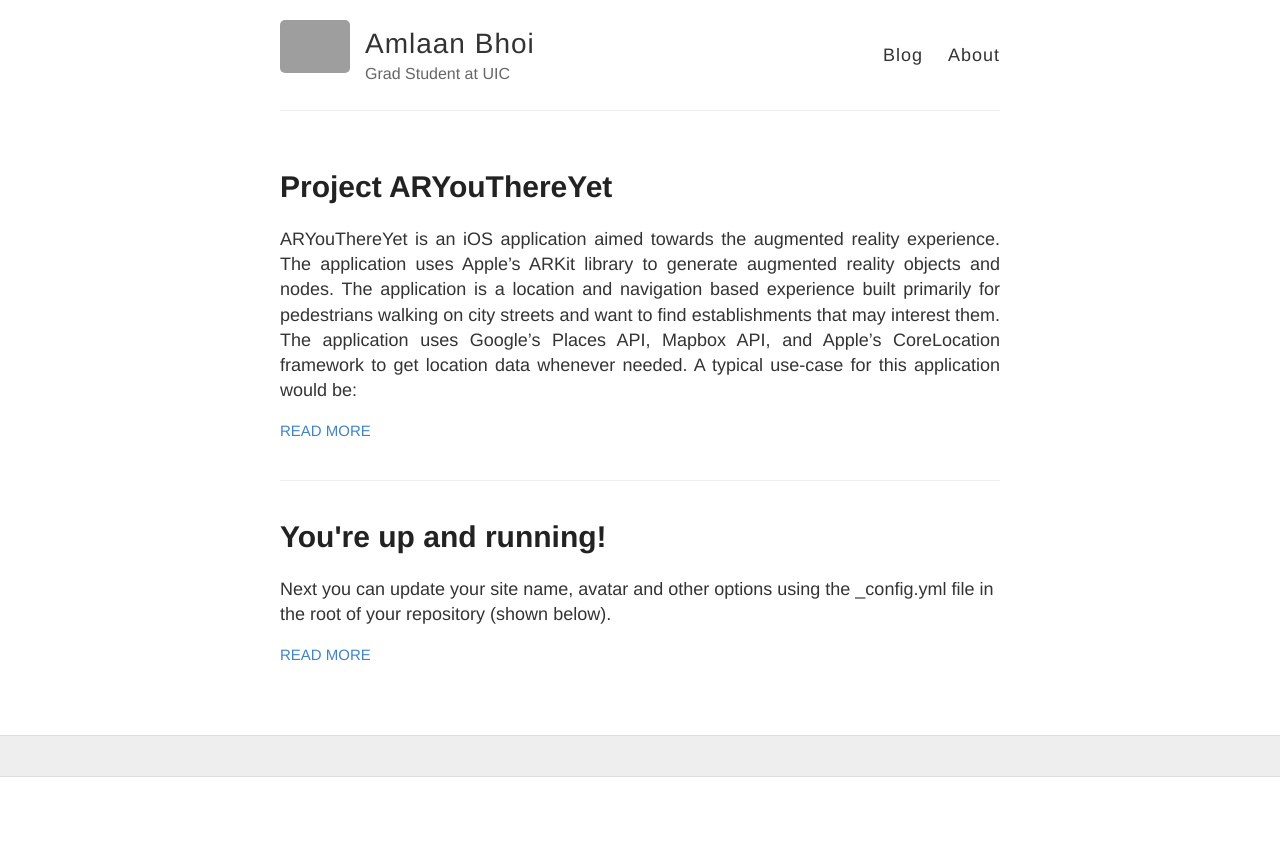
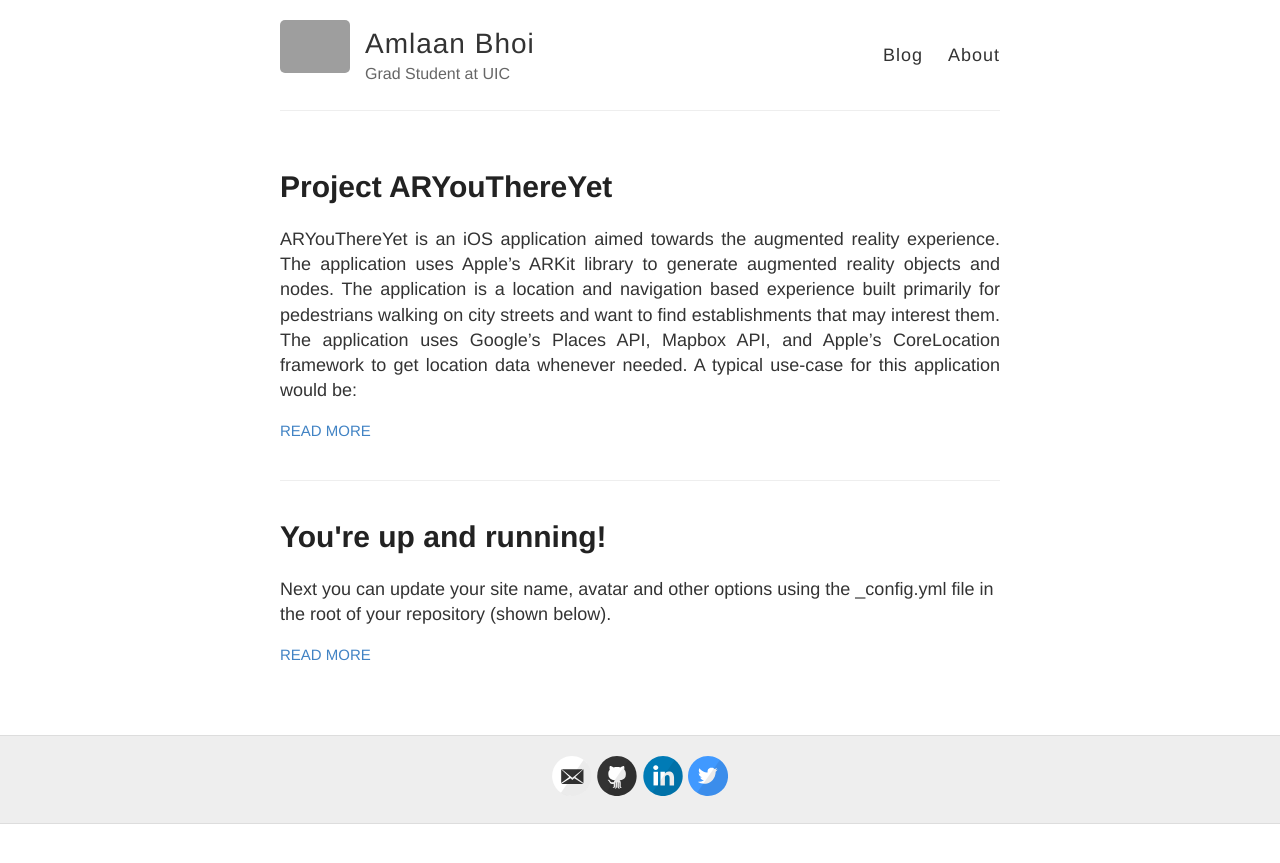
Before and after one commit to abhoi/blog_2, a Jekyll site: the page built from index.html, in a window 1280 px wide. Shown: the top 863 px of the page. Built offline with Jekyll 4.4.1, drawn with Linux system fonts in a browser that asks for light colours; grey boxes are pictures that could not be loaded.

Commit message:
Update svg-icons.html

```diff
--- a/_includes/svg-icons.html
+++ b/_includes/svg-icons.html
@@ -1,4 +1,4 @@
-<!-- {% if site.footer-links.dribbble %}<a href="https://dribbble.com/{{ site.footer-links.dribbble }}"><i class="svg-icon dribbble"></i></a>{% endif %}
+{% if site.footer-links.dribbble %}<a href="https://dribbble.com/{{ site.footer-links.dribbble }}"><i class="svg-icon dribbble"></i></a>{% endif %}
 {% if site.footer-links.email %}<a href="mailto:{{ site.footer-links.email }}"><i class="svg-icon email"></i></a>{% endif %}
 {% if site.footer-links.facebook %}<a href="https://www.facebook.com/{{ site.footer-links.facebook }}"><i class="svg-icon facebook"></i></a>{% endif %}
 {% if site.footer-links.flickr %}<a href="https://www.flickr.com/{{ site.footer-links.flickr }}"><i class="svg-icon flickr"></i></a>{% endif %}
@@ -10,16 +10,4 @@
 {% if site.footer-links.twitter %}<a href="https://www.twitter.com/{{ site.footer-links.twitter }}"><i class="svg-icon twitter"></i></a>{% endif %}
 {% if site.footer-links.stackoverflow %}<a href="http://stackoverflow.com/{{ site.footer-links.stackoverflow }}"><i class="svg-icon stackoverflow"></i></a>{% endif %}
 {% if site.footer-links.youtube %}<a href="https://youtube.com/{{ site.footer-links.youtube }}"><i class="svg-icon youtube"></i></a>{% endif %}
-{% if site.footer-links.googleplus %}<a href="https://plus.google.com/{{ site.footer-links.googleplus }}"><i class="svg-icon googleplus"></i></a>{% endif %} -->
-
-{%- if site.dribbble_username -%}<li><a href="https://dribbble.com/{{ site.dribbble_username| cgi_escape | escape }}"><svg class="svg-icon"><use xlink:href="{{ '/assets/minima-social-icons.svg#dribbble' | relative_url }}"></use></svg> <span class="username">{{ site.dribbble_username| escape }}</span></a></li>{%- endif -%}
-{%- if site.facebook_username -%}<li><a href="https://www.facebook.com/{{ site.facebook_username| cgi_escape | escape }}"><svg class="svg-icon"><use xlink:href="{{ '/assets/minima-social-icons.svg#facebook' | relative_url }}"></use></svg> <span class="username">{{ site.facebook_username| escape }}</span></a></li>{%- endif -%}
-{%- if site.flickr_username -%}<li><a href="https://www.flickr.com/photos/{{ site.flickr_username| cgi_escape | escape }}"><svg class="svg-icon"><use xlink:href="{{ '/assets/minima-social-icons.svg#flickr' | relative_url }}"></use></svg> <span class="username">{{ site.flickr_username| escape }}</span></a></li>{%- endif -%}
-{%- if site.github_username -%}<li><a href="https://github.com/{{ site.github_username| cgi_escape | escape }}"><svg class="svg-icon"><use xlink:href="{{ '/assets/minima-social-icons.svg#github' | relative_url }}"></use></svg> <span class="username">{{ site.github_username| escape }}</span></a></li>{%- endif -%}
-{%- if site.instagram_username -%}<li><a href="https://www.instagram.com/{{ site.instagram_username| cgi_escape | escape }}"><svg class="svg-icon"><use xlink:href="{{ '/assets/minima-social-icons.svg#instagram' | relative_url }}"></use></svg> <span class="username">{{ site.instagram_username| escape }}</span></a></li>{%- endif -%}
-{%- if site.linkedin_username -%}<li><a href="https://www.linkedin.com/in/{{ site.linkedin_username| cgi_escape | escape }}"><svg class="svg-icon"><use xlink:href="{{ '/assets/minima-social-icons.svg#linkedin' | relative_url }}"></use></svg> <span class="username">{{ site.linkedin_username| escape }}</span></a></li>{%- endif -%}
-{%- if site.pinterest_username -%}<li><a href="https://www.pinterest.com/{{ site.pinterest_username| cgi_escape | escape }}"><svg class="svg-icon"><use xlink:href="{{ '/assets/minima-social-icons.svg#pinterest' | relative_url }}"></use></svg> <span class="username">{{ site.pinterest_username| escape }}</span></a></li>{%- endif -%}
-{%- for mst in site.mastodon -%}{%- if mst.username and mst.instance -%}<li><a href="https://{{ mst.instance| cgi_escape | escape}}/@{{mst.username}}"><svg class="svg-icon"><use xlink:href="{{ '/assets/minima-social-icons.svg#mastodon' | relative_url }}"></use></svg> <span class="username">{{ mst.username|escape }}</span></a></li>{%- endif -%}{%- endfor -%}
-{%- if site.twitter_username -%}<li><a href="https://twitter.com/{{ site.twitter_username| cgi_escape | escape }}"><svg class="svg-icon"><use xlink:href="{{ '/assets/minima-social-icons.svg#twitter' | relative_url }}"></use></svg> <span class="username">{{ site.twitter_username| escape }}</span></a></li>{%- endif -%}
-{%- if site.youtube_username -%}<li><a href="https://www.youtube.com/{{ site.youtube_username| cgi_escape | escape }}"><svg class="svg-icon"><use xlink:href="{{ '/assets/minima-social-icons.svg#youtube' | relative_url }}"></use></svg> <span class="username">{{ site.youtube_username| escape }}</span></a></li>{%- endif -%}
-{%- if site.googleplus_username -%}<li><a href="https://plus.google.com/{{ site.googleplus_username| escape }}"><svg class="svg-icon"><use xlink:href="{{ '/assets/minima-social-icons.svg#googleplus' | relative_url }}"></use></svg> <span class="username">{{ site.googleplus_username| escape }}</span></a></li>{%- endif -%}
+{% if site.footer-links.googleplus %}<a href="https://plus.google.com/{{ site.footer-links.googleplus }}"><i class="svg-icon googleplus"></i></a>{% endif %}
```
